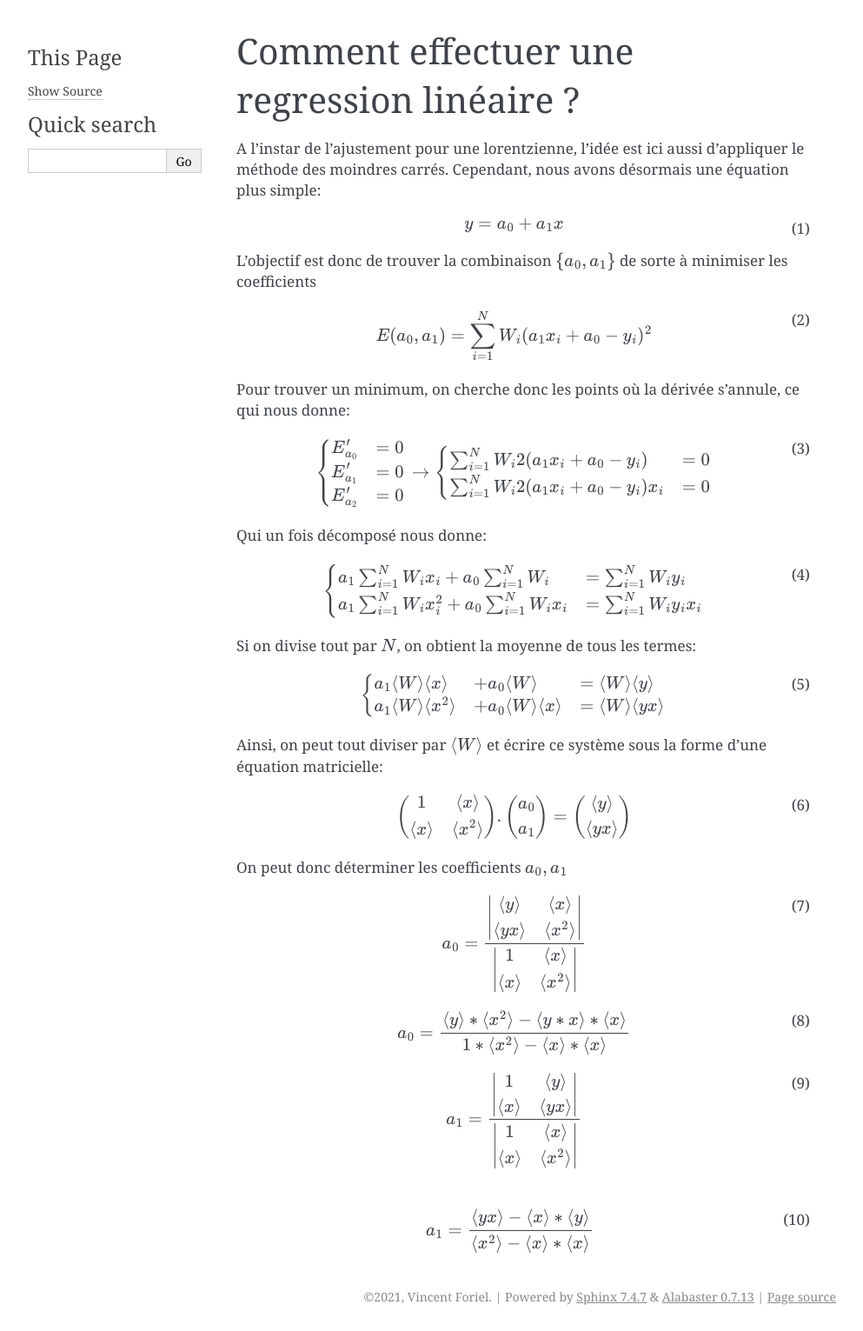
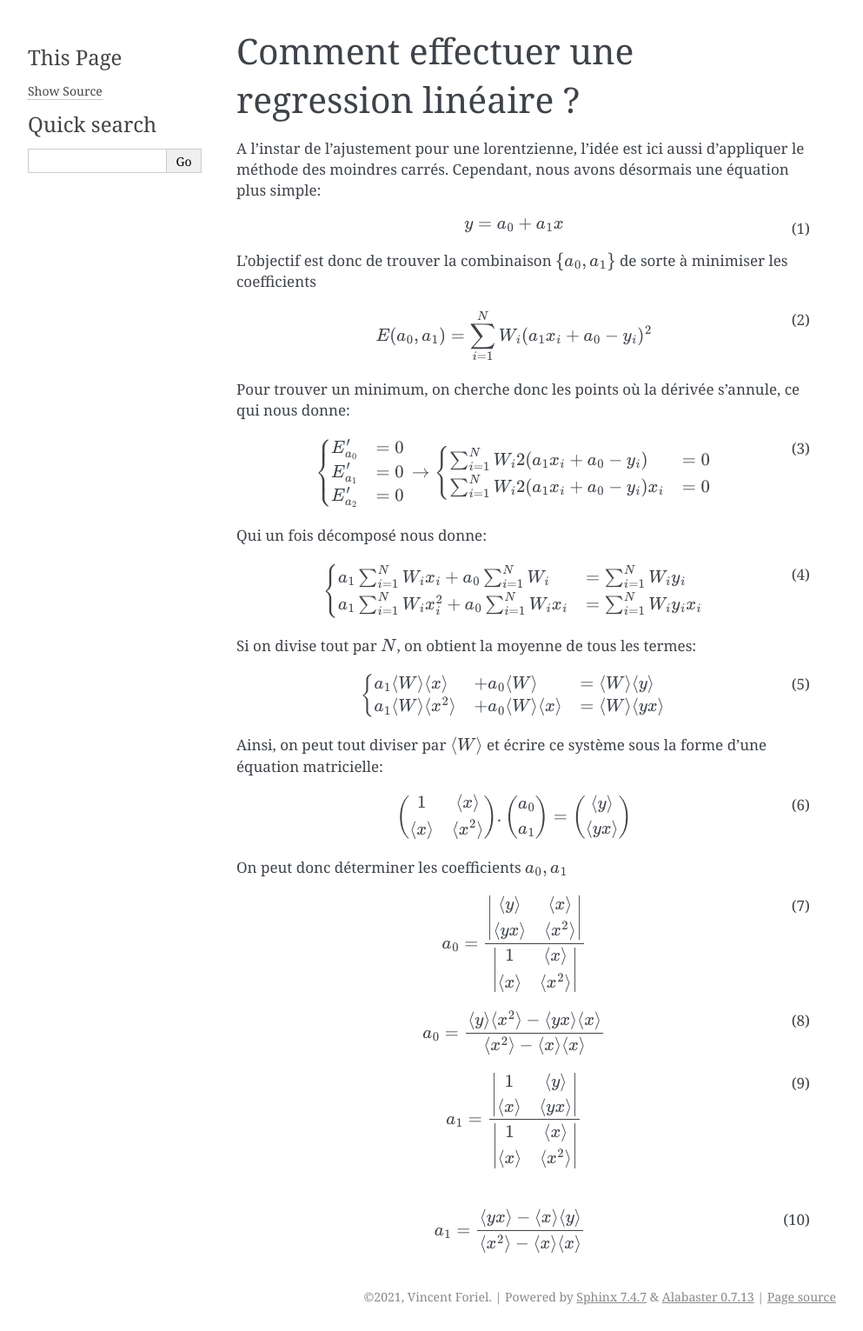
Before and after one commit to LeiRoF/M1-Fitting_Spectra, a Sphinx documentation site: the page built from docs/HowToLinReg.rst, in a window 1280 px wide. Shown: the whole page at 87% size, without its empty margins (148-1141 px from the left). Built offline with Sphinx 7.4.7, drawn with Linux system fonts in a browser that asks for light colours.

Commit message:
Updated doc

```diff
--- a/docs/HowToLinReg.rst
+++ b/docs/HowToLinReg.rst
@@ -95,8 +95,8 @@ On peut donc déterminer les coefficients :math:`a_0, a_1`
 .. math::
     :label: a0
 
-    a_0 = \frac  { \langle y \rangle * \langle x^2 \rangle - \langle y*x \rangle * \langle x \rangle }
-                { 1 * \langle x^2 \rangle - \langle x \rangle * \langle x \rangle }
+    a_0 = \frac  { \langle y \rangle \langle x^2 \rangle - \langle yx \rangle \langle x \rangle }
+                { \langle x^2 \rangle - \langle x \rangle \langle x \rangle }
 
 .. math::
     :label: a1_det
@@ -118,5 +118,5 @@ On peut donc déterminer les coefficients :math:`a_0, a_1`
 .. math::
     :label: a1
 
-    a_1 = \frac  { \langle yx \rangle - \langle x \rangle * \langle y \rangle }
-                { \langle x^2 \rangle - \langle x \rangle * \langle x \rangle }
+    a_1 = \frac  { \langle yx \rangle - \langle x \rangle \langle y \rangle }
+                { \langle x^2 \rangle - \langle x \rangle \langle x \rangle }
--- a/docs/index.rst
+++ b/docs/index.rst
@@ -9,7 +9,6 @@ Welcome to Fitting Spectra's documentation!
 
 .. toctree::
    :maxdepth: 2
-   :caption: Contents
 
    Getting Started.rst
    HowToFit.rst
```
